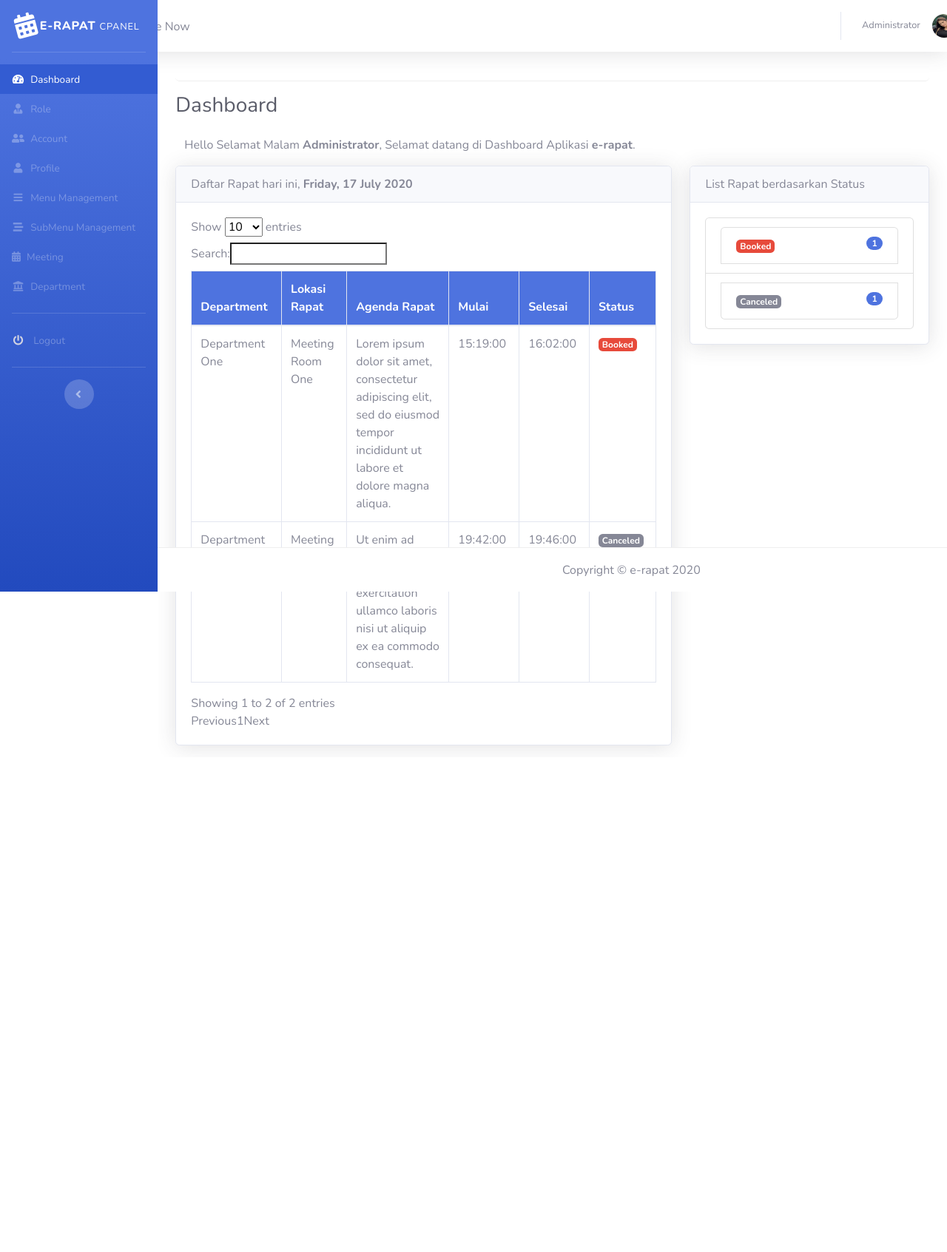
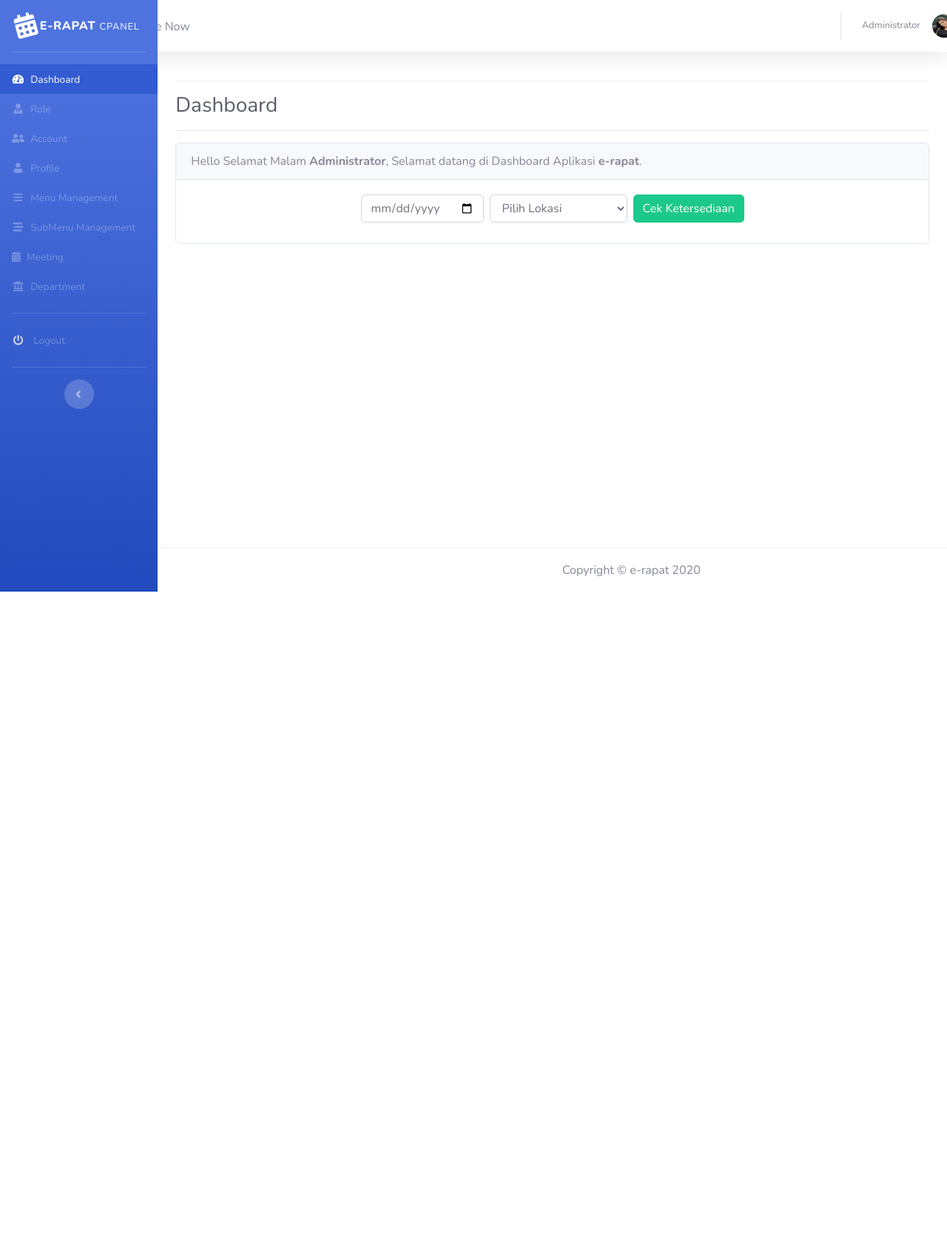
Before and after one commit to ivandj0h/e-rapat, a CodeIgniter app: page /rapat/admin in a window 1280 px wide. Shown: the whole page at 74% size. Before the commit the page ends 1013 px from the top, so only its background shows below. Run offline with CodeIgniter, Linux system fonts and the light colour scheme; a user stored in the database is signed in; data comes from the database, SQL or seed files in the repository; some libraries are stand-ins or nearby versions.

Commit message:
make admin dashboard view part 4 - added search view & blocked page

```diff
--- a/application/controllers/Admin.php
+++ b/application/controllers/Admin.php
@@ -18,8 +18,9 @@ class Admin extends CI_Controller
         $data['profiles'] = $this->PUAModel->get_all_data();
         $data['dashboard'] = $this->DashboardModel->get_todays_meeting();
         $data['status'] = $this->DashboardModel->get_count_status();
+        $data['place'] = $this->DashboardModel->get_meeting_place();
 
-        // var_dump($data['status']);
+        // var_dump($data['department']);
         // die;
         $this->load->view('layout/app/app_header', $data);
         $this->load->view('layout/app/app_sidebar', $data);
--- a/application/controllers/Auth.php
+++ b/application/controllers/Auth.php
@@ -69,6 +69,11 @@ class Auth extends CI_Controller
 		}
 	}
 
+	public function blocked()
+	{
+		$this->load->view('auth/blocked');
+	}
+
 	public function logout()
 	{
 		$this->session->unset_userdata('email');
--- a/application/models/DashboardModel.php
+++ b/application/models/DashboardModel.php
@@ -21,4 +21,20 @@ class DashboardModel extends CI_Model
     {
         return $this->db->get('view_total_request_status')->result_array();
     }
+
+    public function get_count_status_by_department()
+    {
+        $sp = "CALL sp_meeting_department()";
+        return $this->db->query($sp)->row_array();
+    }
+
+    public function get_department()
+    {
+        return $this->db->get('meeting_department')->result_array();
+    }
+
+    public function get_meeting_place()
+    {
+        return $this->db->get('meeting_place')->result_array();
+    }
 }
--- a/application/views/modul/admin/index.php
+++ b/application/views/modul/admin/index.php
@@ -9,94 +9,36 @@
                 <!-- End of Breadcumb -->
 
                 <!-- Page Heading -->
-                <div class="d-sm-flex align-items-center justify-content-between mb-4">
+                <div class="d-sm-flex align-items-center justify-content-between">
                     <h1 class="h3 mb-0 text-gray-800"><?= $title; ?></h1>
                 </div>
                 <!-- Content Row -->
             </div>
-            <div class="col-md-12 mb-3">
+            <!-- <div class="col-md-12 mb-3"> -->
+            <hr class="sidebar-divider my-3">
+            <!-- </div> -->
+            <div class="row form-heigt">
+                <div class="col">
+                    <div class="card mb-3">
+                        <div class="card-header">
                             Hello <?= greetings(); ?> <strong><?= $profiles['name']; ?></strong>, Selamat datang di Dashboard Aplikasi <strong>e-rapat</strong>.
                         </div>
-            <div class="row">
-                <div class="col-md-8">
-                    <div class="card shadow mb-3 d-flex">
-                        <div class="card-header">
-                            Daftar Rapat hari ini, <strong><?= get_date_today(); ?></strong>
-                        </div>
-                        <div class="card-body flex-fill">
-                            <table class="table table-bordered table-hover" id="dataTable" width="100%" cellspacing="0">
-                                <thead class="bg-primary text-white">
-                                    <tr>
-                                        <th>Department</th>
-                                        <th>Lokasi Rapat</th>
-                                        <th>Agenda Rapat</th>
-                                        <th>Mulai</th>
-                                        <th>Selesai</th>
-                                        <th>Status</th>
-                                    </tr>
-                                </thead>
-                                <tbody id="myTable">
-                                    <?php foreach ($dashboard as $d) : ?>
-                                        <tr>
-                                            <td><?= $d['department_name']; ?></td>
-                                            <td><?= $d['place_name']; ?></td>
-                                            <td><?= $d['agenda']; ?></td>
-                                            <td><?= $d['start_time']; ?></td>
-                                            <td><?= $d['end_time']; ?></td>
-                                            <td>
-                                                <?php
-                                                if ($d['request_status'] == 0) { ?>
-                                                    <span class="badge badge-primary">Requested</span>
-                                                <?php } elseif ($d['request_status'] == 1) { ?>
-                                                    <span class="badge badge-danger">Booked</span>
-                                                <?php } elseif ($d['request_status'] == 2) { ?>
-                                                    <span class="badge badge-secondary">Canceled</span>
-                                                <?php } ?>
-                                            </td>
-                                        </tr>
+                        <div class="row no-gutters">
+                            <div class="col-md-12">
+                                <div class="card-body">
+                                    <div class="row h-100 justify-content-center align-items-center">
+                                        <form class="form-inline" action="#">
+                                            <input type="date" class="form-control mb-2 mr-sm-2" placeholder="Enter email" id="date_issues">
+                                            <select class="form-control mb-2 mr-sm-2" name="place_id" required>
+                                                <option value="">Pilih Lokasi</option>
+                                                <?php foreach ($place as $p) : ?>
+                                                    <option value="<?= $p['id']; ?>"><?= $p['place_name']; ?></option>
                                                 <?php endforeach; ?>
-                                </tbody>
-                            </table>
+                                            </select>
+                                            <button type="submit" class="btn btn-success mb-2">Cek Ketersediaan</button>
+                                        </form>
                                     </div>
                                 </div>
-                </div>
-                <div class="col-md-4">
-                    <div class="card shadow mb-3 d-flex">
-                        <div class="card-header">
-                            List Rapat berdasarkan Status
-                        </div>
-                        <div class="card-body flex-fill">
-                            <ul class="list-group">
-                                <?php foreach ($status as $s) : ?>
-                                    <li class="list-group-item d-flex justify-content-between align-items-center">
-                                        <?php
-                                        if ($s['request_status'] == 0) { ?>
-                                            <a href="#" class="list-group-item list-group-item-action"><span class="badge badge-primary">Requested</span>
-                                                <span class="badge badge-primary badge-pill float-right"><?= $s['total_meeting']; ?></span>
-                                            </a>
-                                        <?php } elseif ($s['request_status'] == 1) { ?>
-                                            <a href="#" class="list-group-item list-group-item-action"><span class="badge badge-danger">Booked</span>
-                                                <span class="badge badge-primary badge-pill float-right"><?= $s['total_meeting']; ?></span>
-                                            </a>
-                                        <?php } elseif ($s['request_status'] == 2) { ?>
-                                            <a href="#" class="list-group-item list-group-item-action"><span class="badge badge-secondary">Canceled</span>
-                                                <span class="badge badge-primary badge-pill float-right"><?= $s['total_meeting']; ?></span>
-                                            </a>
-                                        <?php } ?>
-
-                                    </li>
-                                <?php endforeach; ?>
-                                <!-- <li class="list-group-item d-flex justify-content-between align-items-center">
-                                    <a href="#" class="list-group-item list-group-item-action">Booked
-                                        <span class="badge badge-danger badge-pill float-right">50</span>
-                                    </a>
-                                </li>
-                                <li class="list-group-item d-flex justify-content-between align-items-center">
-                                    <a href="#" class="list-group-item list-group-item-action">Canceled
-                                        <span class="badge badge-secondary badge-pill float-right">99</span>
-                                    </a>
-                                </li> -->
-                            </ul>
                             </div>
                         </div>
                     </div>
--- a/assets/css/custom.css
+++ b/assets/css/custom.css
@@ -20,15 +20,20 @@
 	position: relative !important;
 }
 
-.contents {
-	margin-top: 65px;
-	background-color: #ffffff;
+.dashboard_box {
+	background-color: #ffffff !important;
+	box-shadow: 0 4px 8px 0 rgba(0, 0, 0, 0.2), 0 6px 20px 0 rgba(0, 0, 0, 0.19);
 }
 
 .breadcrumb {
 	border-bottom: 1px solid #eeeeee;
 	background-color: #ffffff;
 	margin-top: 85px;
+}
+
+.jumbotron {
+	border: 1px solid #dddddd;
+	background-color: #ffffff;
 }
 
 .avatar {
```
Also changed, not shown: application/views/auth/blocked.php (added, +108 -0 lines). Lines whose indentation alone changed are shown as unchanged.
